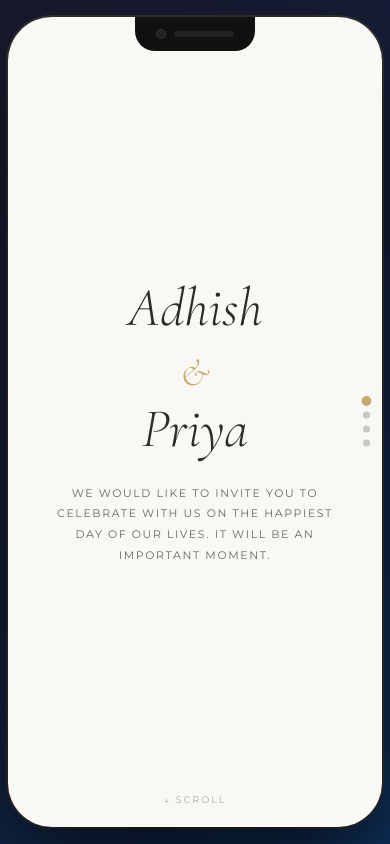
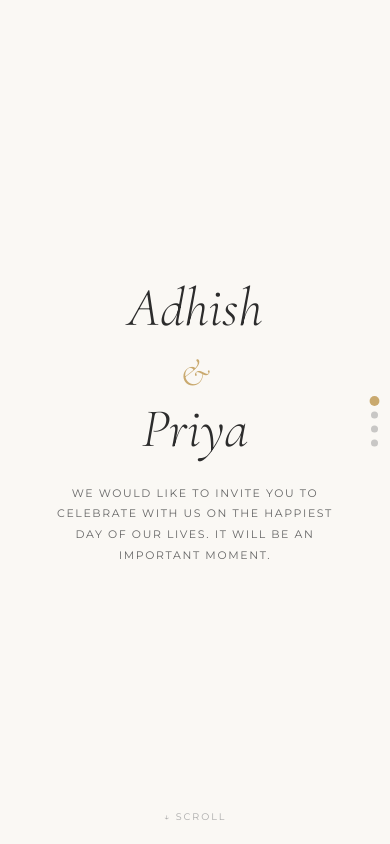
Before and after one commit to adhishbangera/Invitation, a React (Vite) app: page / in a window 390 px wide. Built offline with nearby package versions, Linux system fonts and the light colour scheme.

Commit message:
removed mobile layout

```diff
--- a/src/App.jsx
+++ b/src/App.jsx
@@ -6,115 +6,112 @@ import DressCodeScreen from "./components/DressCode";
 import { GlobalStyle } from "./helper";
 
 const screens = [
-  { id:"curtain",  comp:<CurtainScreen/> },
-  { id:"scratch",  comp:<ScratchScreen/> },
-  { id:"countdown",comp:<CountdownScreen/> },
-  { id:"dresscode",comp:<DressCodeScreen/> },
+  { id: "curtain",   comp: <CurtainScreen /> },
+  { id: "scratch",   comp: <ScratchScreen /> },
+  { id: "countdown", comp: <CountdownScreen /> },
+  { id: "dresscode", comp: <DressCodeScreen /> },
 ];
 
 export default function App() {
   const [active, setActive] = useState(0);
   const containerRef = useRef(null);
-  const scrolling = useRef(false);
 
   const goTo = useCallback((i) => {
     const el = containerRef.current;
     if (!el) return;
-    el.scrollTo({ top: i * el.clientHeight, behavior:"smooth" });
+    el.scrollTo({ top: i * el.clientHeight, behavior: "smooth" });
   }, []);
 
   useEffect(() => {
     const el = containerRef.current;
     if (!el) return;
     const onScroll = () => {
-      if (scrolling.current) return;
       const i = Math.round(el.scrollTop / el.clientHeight);
       setActive(i);
     };
-    el.addEventListener("scroll", onScroll, { passive:true });
+    el.addEventListener("scroll", onScroll, { passive: true });
     return () => el.removeEventListener("scroll", onScroll);
   }, []);
 
   return (
     <>
-      <GlobalStyle/>
-      {/* Mobile phone outer shell */}
-      <div style={{
-        width:"100vw",height:"100vh",display:"flex",alignItems:"center",justifyContent:"center",
-        background:"linear-gradient(135deg,#1a1a2e 0%,#16213e 50%,#0f3460 100%)",
-      }}>
-        {/* Phone frame */}
-        <div style={{
-          width:"min(390px,96vw)",
-          height:"min(844px,96vh)",
-          background:"#111",
-          borderRadius:44,
-          boxShadow:"0 40px 100px rgba(0,0,0,.7),0 0 0 2px #333,inset 0 0 0 2px #222",
-          position:"relative",
-          overflow:"hidden",
-          display:"flex",
-          flexDirection:"column",
-        }}>
-          {/* Notch */}
-          <div style={{
-            position:"absolute",top:0,left:"50%",transform:"translateX(-50%)",
-            width:120,height:34,background:"#111",borderRadius:"0 0 20px 20px",zIndex:100,
-            display:"flex",alignItems:"center",justifyContent:"center",gap:8
-          }}>
-            <div style={{ width:10,height:10,borderRadius:"50%",background:"#222",border:"1px solid #333" }}/>
-            <div style={{ width:60,height:6,borderRadius:3,background:"#222" }}/>
-          </div>
-
-          {/* Status bar */}
-          <div style={{
-            position:"absolute",top:0,left:0,right:0,height:44,
-            display:"flex",alignItems:"center",justifyContent:"space-between",
-            padding:"0 20px",zIndex:99,pointerEvents:"none"
-          }}>
-            <span style={{ fontSize:".65rem",fontWeight:600,color:"rgba(255,255,255,.0)" }}>9:41</span>
-            <span style={{ fontSize:".6rem",color:"rgba(255,255,255,.0)" }}>●●● ▲ 🔋</span>
-          </div>
-
+      <GlobalStyle />
+      {/* Full-screen responsive wrapper */}
+      <div
+        style={{
+          width: "100vw",
+          height: "100dvh", // dvh handles mobile browser address bars correctly
+          display: "flex",
+          justifyContent: "center",
+          background: "#111",
+        }}
+      >
+        {/* Content column: full screen on mobile, centered max-width on desktop */}
+        <div
+          style={{
+            position: "relative",
+            width: "100%",
+            maxWidth: 480,
+            height: "100%",
+            overflow: "hidden",
+          }}
+        >
           {/* Scrollable content */}
           <div
             ref={containerRef}
             style={{
-              flex:1,overflowY:"scroll",scrollSnapType:"y mandatory",
-              scrollbarWidth:"none",marginTop:0,
+              height: "100%",
+              overflowY: "scroll",
+              scrollSnapType: "y mandatory",
+              scrollbarWidth: "none",
+              msOverflowStyle: "none",
             }}
           >
-            <style>{`.no-sb::-webkit-scrollbar{display:none;}`}</style>
-            {screens.map((s,i) => (
-              <div key={s.id} style={{
-                height:"min(844px,96vh)",width:"100%",
-                scrollSnapAlign:"start",flexShrink:0,
-                paddingTop: i===0 ? 0 : 0,
-              }}>
+            <style>{`div::-webkit-scrollbar{display:none;}`}</style>
+            {screens.map((s) => (
+              <div
+                key={s.id}
+                style={{
+                  height: "100%",
+                  width: "100%",
+                  scrollSnapAlign: "start",
+                  flexShrink: 0,
+                }}
+              >
                 {s.comp}
               </div>
             ))}
           </div>
 
           {/* Nav dots */}
-          <div style={{
-            position:"absolute",right:12,top:"50%",transform:"translateY(-50%)",
-            display:"flex",flexDirection:"column",gap:7,zIndex:100,
-          }}>
-            {screens.map((_,i) => (
-              <div key={i} onClick={()=>goTo(i)} style={{
-                width:7,height:7,borderRadius:"50%",cursor:"pointer",
-                background: active===i ? "var(--gold)" : "rgba(150,150,150,.5)",
-                transform: active===i ? "scale(1.4)" : "scale(1)",
-                transition:"all .3s",
-              }}/>
+          <div
+            style={{
+              position: "absolute",
+              right: 12,
+              top: "50%",
+              transform: "translateY(-50%)",
+              display: "flex",
+              flexDirection: "column",
+              gap: 7,
+              zIndex: 100,
+            }}
+          >
+            {screens.map((_, i) => (
+              <div
+                key={i}
+                onClick={() => goTo(i)}
+                style={{
+                  width: 7,
+                  height: 7,
+                  borderRadius: "50%",
+                  cursor: "pointer",
+                  background: active === i ? "var(--gold)" : "rgba(150,150,150,.5)",
+                  transform: active === i ? "scale(1.4)" : "scale(1)",
+                  transition: "all .3s",
+                }}
+              />
             ))}
           </div>
-
-          {/* Home bar */}
-          <div style={{
-            position:"absolute",bottom:8,left:"50%",transform:"translateX(-50%)",
-            width:120,height:4,borderRadius:2,background:"rgba(255,255,255,.2)",zIndex:100
-          }}/>
         </div>
       </div>
     </>
```
